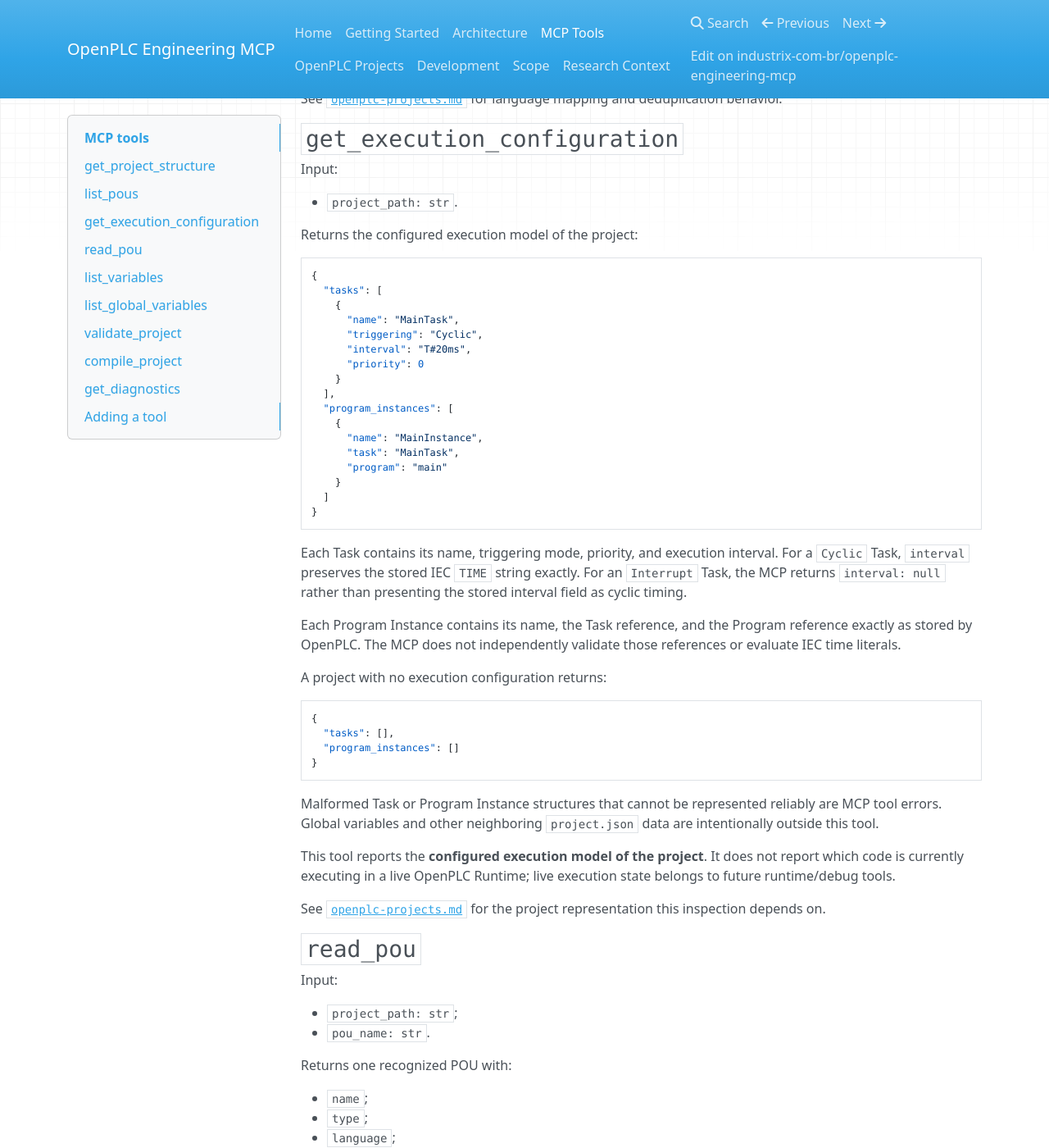
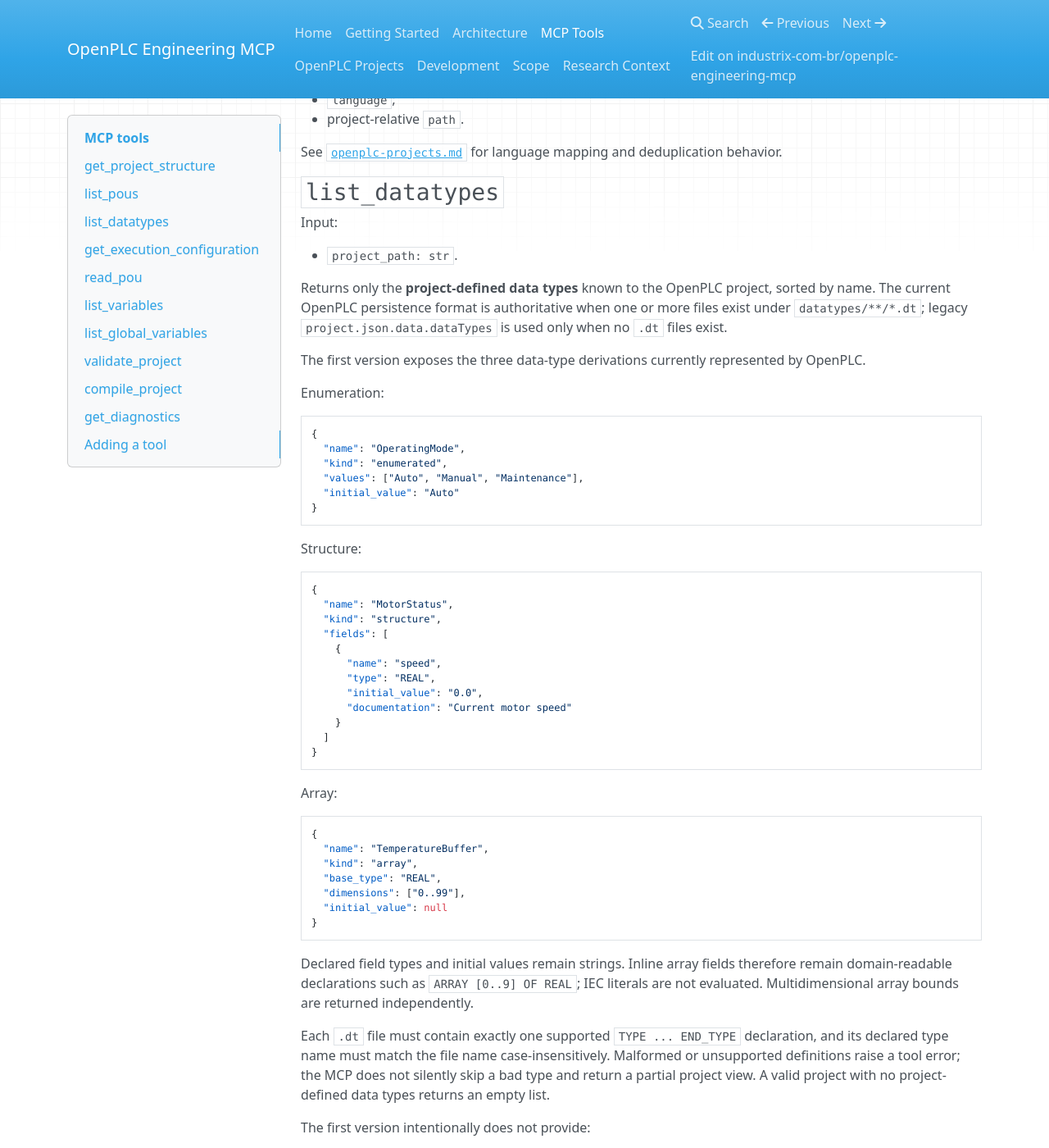
Before and after one commit to industrix-com-br/openplc-engineering-mcp, an MkDocs documentation site: the page built from docs/tools.md, in a window 1280 px wide and 1400 px high, scrolled down 1314 px. Shown: the whole window at 82% size. Built offline with MkDocs 1.6.1, drawn with Linux system fonts in a browser that asks for light colours; nearby versions of some CDN libraries; some of the changed text lies outside the part shown.

Commit message:
docs: document list_datatypes contract

````diff
--- a/docs/tools.md
+++ b/docs/tools.md
@@ -8,6 +8,7 @@
 | --- | --- | --- |
 | `get_project_structure` | yes | Inspect recognized files in an OpenPLC project |
 | `list_pous` | yes | Discover Programs, Function Blocks, and Functions |
+| `list_datatypes` | yes | Inspect project-defined enumerated, structure, and array data types |
 | `get_execution_configuration` | yes | Inspect configured Tasks and Program Instances |
 | `read_pou` | yes | Read a POU by domain name without requiring its filesystem path |
 | `list_variables` | yes | Inspect variables declared by a POU |
@@ -45,6 +46,72 @@
 - project-relative `path`.
 
 See [`openplc-projects.md`](openplc-projects.md) for language mapping and deduplication behavior.
+
+## `list_datatypes`
+
+Input:
+
+- `project_path: str`.
+
+Returns only the **project-defined data types** known to the OpenPLC project, sorted by name. The current OpenPLC persistence format is authoritative when one or more files exist under `datatypes/**/*.dt`; legacy `project.json.data.dataTypes` is used only when no `.dt` files exist.
+
+The first version exposes the three data-type derivations currently represented by OpenPLC.
+
+Enumeration:
+
+```json
+{
+  "name": "OperatingMode",
+  "kind": "enumerated",
+  "values": ["Auto", "Manual", "Maintenance"],
+  "initial_value": "Auto"
+}
+```
+
+Structure:
+
+```json
+{
+  "name": "MotorStatus",
+  "kind": "structure",
+  "fields": [
+    {
+      "name": "speed",
+      "type": "REAL",
+      "initial_value": "0.0",
+      "documentation": "Current motor speed"
+    }
+  ]
+}
+```
+
+Array:
+
+```json
+{
+  "name": "TemperatureBuffer",
+  "kind": "array",
+  "base_type": "REAL",
+  "dimensions": ["0..99"],
+  "initial_value": null
+}
+```
+
+Declared field types and initial values remain strings. Inline array fields therefore remain domain-readable declarations such as `ARRAY [0..9] OF REAL`; IEC literals are not evaluated. Multidimensional array bounds are returned independently.
+
+Each `.dt` file must contain exactly one supported `TYPE ... END_TYPE` declaration, and its declared type name must match the file name case-insensitively. Malformed or unsupported definitions raise a tool error; the MCP does not silently skip a bad type and return a partial project view. A valid project with no project-defined data types returns an empty list.
+
+The first version intentionally does not provide:
+
+- built-in IEC type listing;
+- OpenPLC library data-type discovery;
+- data-type creation, modification, or deletion;
+- `read_datatype()` or `get_datatype()`;
+- reference search, dependency graphs, or recursive type resolution;
+- semantic validation of references between types;
+- a complete IEC 61131-3 grammar or AST.
+
+See [`openplc-projects.md`](openplc-projects.md) for the persistence and migration behavior.
 
 ## `get_execution_configuration`
 
````
Also changed, not shown: other parts of docs/tools.md (+1 -1 lines).
